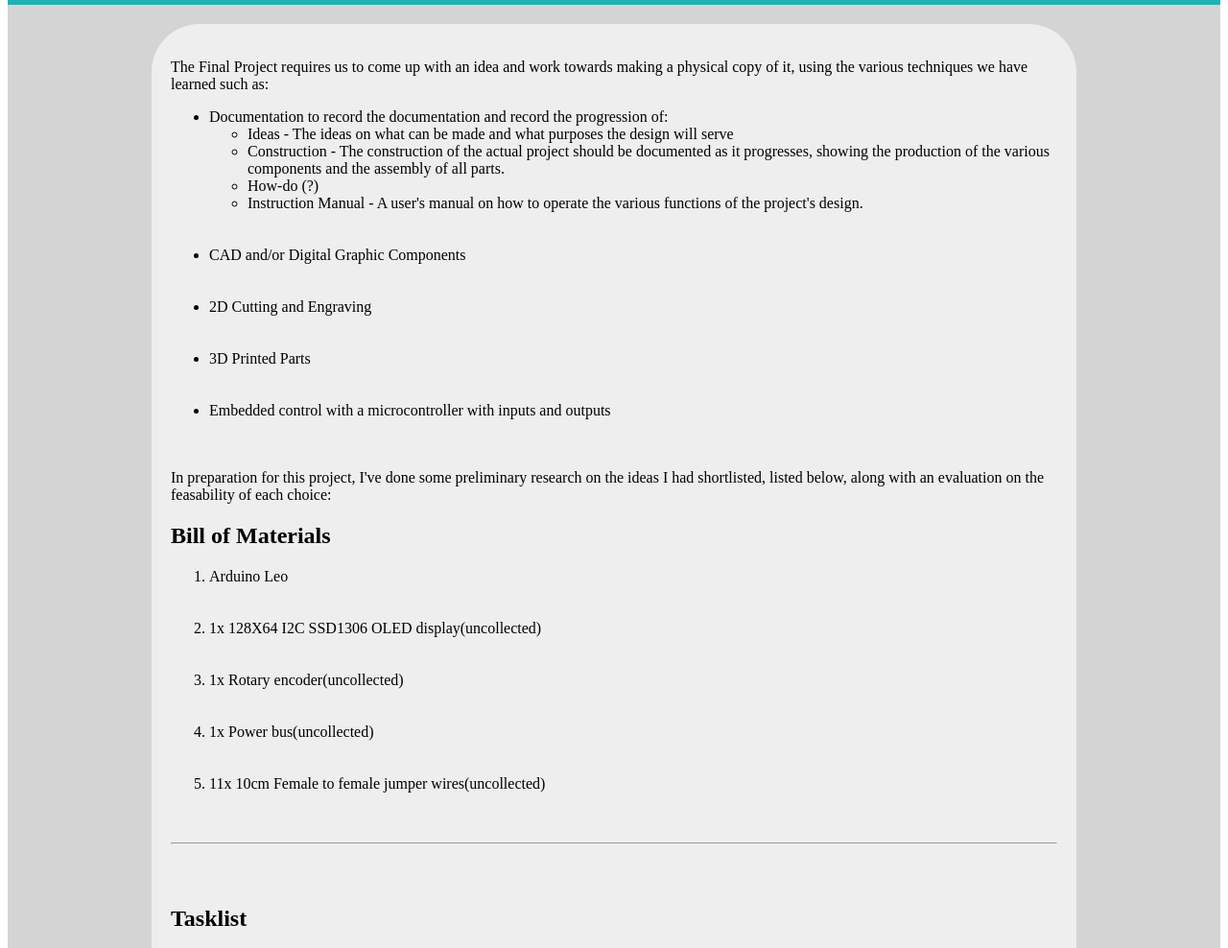
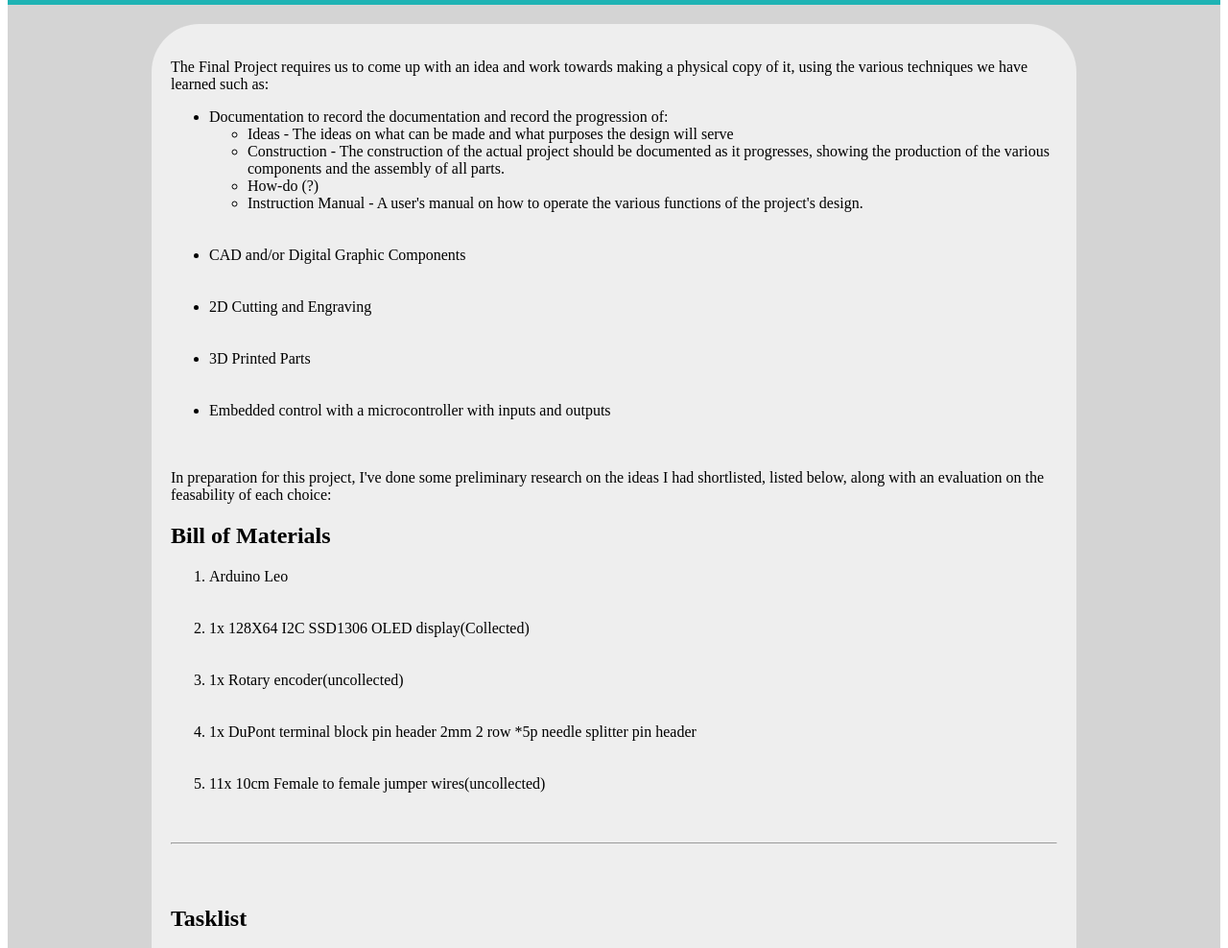
Before and after one commit to deantanwj/DFAB-, a plain HTML site: page Final Project.html in a window 1280 px wide. Shown: the part 92-1080 px from the top of the page at 96% size. Drawn offline with Linux system fonts and the light colour scheme.

Commit message:
BILL OF MATERIALS UPDATE

```diff
--- a/Final Project.html
+++ b/Final Project.html
@@ -30,9 +30,9 @@
 				<h2>Bill of Materials</h2>
 				<ol>
 					<li>Arduino Leo</li></br></br>
-					<li>1x 128X64 I2C SSD1306 OLED display(uncollected)</li></br></br>
+					<li>1x 128X64 I2C SSD1306 OLED display(Collected)</li></br></br>
 					<li>1x Rotary encoder(uncollected)</li></br></br>
-					<li>1x Power bus(uncollected)</li></br></br>
+					<li>1x DuPont terminal block pin header 2mm 2 row *5p needle splitter pin header</li></br></br>
 					<li>11x 10cm Female to female jumper wires(uncollected)</li></br></br>
 				</ol>
 				<hr/></br></br>
```
Also changed, not shown: 1 other file.
